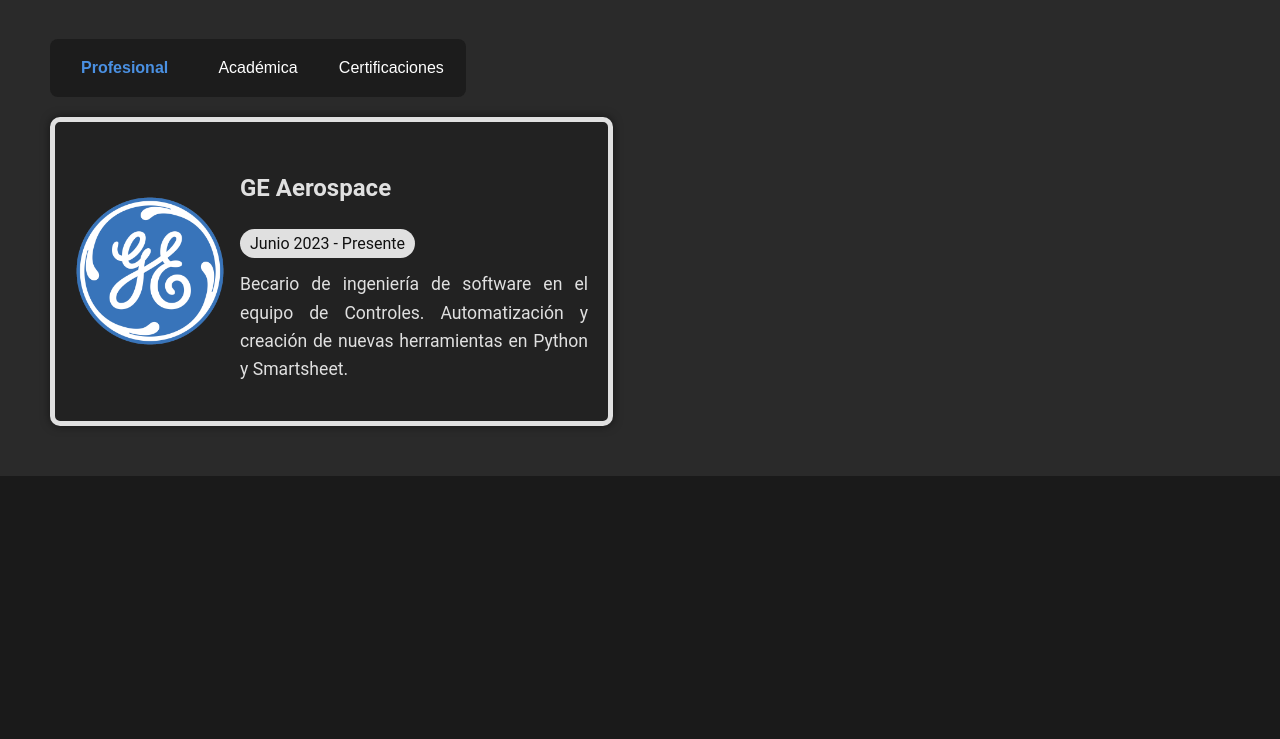
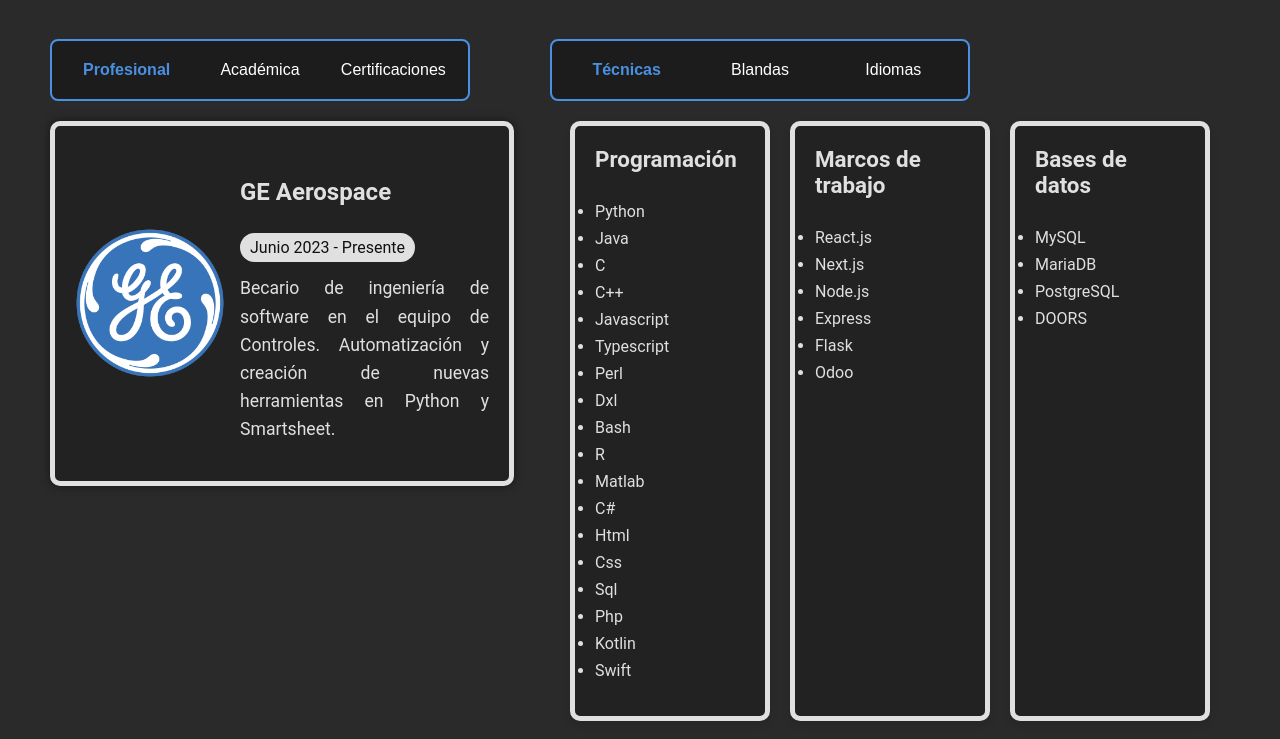
Before and after one commit to Riosmena/riosmena-website, a Next.js app: page /about in a window 1280 px wide. Shown: the part 1260-1999 px from the top of the page. Before the commit the page ends 1736 px from the top, so only its background shows below. Built offline with nearby package versions, Linux system fonts and the light colour scheme.

Commit message:
feat(Skills): Add skill section and finish About view

```diff
--- a/src/app/about/page.tsx
+++ b/src/app/about/page.tsx
@@ -9,6 +9,11 @@
   title: string;
   date: string;
   description: string;
+}
+
+interface Skill {
+  name: string;
+  characteristics: string[];
 }
 
 const certifications: Card[] = [
@@ -32,6 +37,122 @@
   },
 ];
 
+const techskills: Skill[] = [
+  {
+    name: "Programación",
+    characteristics: [
+      "Python",
+      "Java",
+      "C",
+      "C++",
+      "Javascript",
+      "Typescript",
+      "Perl",
+      "Dxl",
+      "Bash",
+      "R",
+      "Matlab",
+      "C#",
+      "Html",
+      "Css",
+      "Sql",
+      "Php",
+      "Kotlin",
+      "Swift",
+    ],
+  },
+  {
+    name: "Marcos de trabajo",
+    characteristics: [
+      "React.js",
+      "Next.js",
+      "Node.js",
+      "Express",
+      "Flask",
+      "Odoo",
+    ],
+  },
+  {
+    name: "Bases de datos",
+    characteristics: ["MySQL", "MariaDB", "PostgreSQL", "DOORS"],
+  },
+  {
+    name: "Herramientas",
+    characteristics: [
+      "Git",
+      "GitHub",
+      "AWS",
+      "Docker",
+      "Smartsheet",
+      "Microsoft Office",
+      "Unity",
+      "Figma",
+      "Visual Studio Code",
+      "Android Studio",
+      "Xcode",
+    ],
+  },
+  {
+    name: "Metodologías",
+    characteristics: ["SCRUM", "CMMI", "Ágil", "Lean"],
+  },
+];
+
+const softskills: Skill[] = [
+  {
+    name: "Comunicación",
+    characteristics: [
+      "Escucha activa",
+      "Empatía",
+      "Claridad",
+      "Negociación",
+      "Presentación",
+    ],
+  },
+  {
+    name: "Trabajo en equipo",
+    characteristics: [
+      "Liderazgo",
+      "Colaboración",
+      "Resolución de conflictos",
+      "Comunicación efectiva",
+    ],
+  },
+  {
+    name: "Resolución de problemas",
+    characteristics: [
+      "Adaptabilidad",
+      "Flexibilidad",
+      "Organización",
+      "Resiliencia",
+    ],
+  },
+  {
+    name: "Creatividad",
+    characteristics: ["Pensamiento crítico", "Innovación", "Originalidad"],
+  },
+  {
+    name: "Gestión del tiempo",
+    characteristics: [
+      "Organización",
+      "Priorización",
+      "Eficiencia",
+      "Puntualidad",
+    ],
+  },
+];
+
+const languages: Skill[] = [
+  {
+    name: "Avanzado",
+    characteristics: ["Español", "Inglés"],
+  },
+  {
+    name: "Básico",
+    characteristics: ["Italiano"],
+  },
+];
+
 const About: React.FC = () => {
   const [tab, setTab] = useState<
     "professional" | "academic" | "certifications"
@@ -41,6 +162,14 @@
     tab: "professional" | "academic" | "certifications"
   ) => {
     setTab(tab);
+  };
+
+  const [tab2, setTab2] = useState<"technical" | "soft" | "languages">(
+    "technical"
+  );
+
+  const handleSkillTabChange = (tab2: "technical" | "soft" | "languages") => {
+    setTab2(tab2);
   };
 
   return (
@@ -183,6 +312,73 @@
 
         <section id="skills">
           <h3>Habilidades</h3>
+          <div className="tabs">
+            <button
+              onClick={() => handleSkillTabChange("technical")}
+              className={tab2 === "technical" ? "active" : ""}
+            >
+              Técnicas
+            </button>
+            <button
+              onClick={() => handleSkillTabChange("soft")}
+              className={tab2 === "soft" ? "active" : ""}
+            >
+              Blandas
+            </button>
+            <button
+              onClick={() => handleSkillTabChange("languages")}
+              className={tab2 === "languages" ? "active" : ""}
+            >
+              Idiomas
+            </button>
+          </div>
+
+          <div className="skills-cards">
+            {tab2 === "technical" && (
+              <div className="skills-list">
+                {techskills.map((skill, index) => (
+                  <div key={index} className="skill">
+                    <h4>{skill.name}</h4>
+                    <ul>
+                      {skill.characteristics.map((char, index) => (
+                        <li key={index}>{char}</li>
+                      ))}
+                    </ul>
+                  </div>
+                ))}
+              </div>
+            )}
+
+            {tab2 === "soft" && (
+              <div className="skills-list">
+                {softskills.map((skill, index) => (
+                  <div key={index} className="skill">
+                    <h4>{skill.name}</h4>
+                    <ul>
+                      {skill.characteristics.map((char, index) => (
+                        <li key={index}>{char}</li>
+                      ))}
+                    </ul>
+                  </div>
+                ))}
+              </div>
+            )}
+
+            {tab2 === "languages" && (
+              <div className="skills-list">
+                {languages.map((skill, index) => (
+                  <div key={index} className="skill">
+                    <h4>{skill.name}</h4>
+                    <ul>
+                      {skill.characteristics.map((char, index) => (
+                        <li key={index}>{char}</li>
+                      ))}
+                    </ul>
+                  </div>
+                ))}
+              </div>
+            )}
+          </div>
         </section>
       </div>
     </div>
--- a/src/app/about/styles.css
+++ b/src/app/about/styles.css
@@ -78,11 +78,58 @@
   font-size: 1.1em;
 }
 
+.skills-cards {
+  display: flex;
+  justify-content: center;
+  padding: 20px;
+}
+
+.skills-list {
+  display: grid;
+  grid-template-columns: repeat(3, 1fr);
+  gap: 20px;
+  max-width: 900px;
+  width: 100%;
+}
+
+
+.skill {
+  background-color: #222;
+  color: #e0e0e0;
+  padding: 20px;
+  border-radius: 10px;
+  border: 5px solid #e0e0e0;
+  width: 150px;
+  box-shadow: 0 4px 8px rgba(0, 0, 0, 0.1);
+  transition: transform 0.3s ease-in-out, border 0.3s ease-in-out, box-shadow 0.3s ease-in-out;
+}
+
+.skill h4 {
+  margin-top: 0;
+  font-size: 1.4em;
+}
+
+.skill:hover {
+  transform: scale(1.02);
+  border: 5px solid  #ff4c4c;
+  box-shadow: 0 0 15px rgba(255, 76, 76, 0.8);
+}
+
+ul {
+  padding: 0;
+}
+
+li {
+  margin: 8px 0;;
+  font-size: 1em;
+}
+
 .tabs {
   display: flex;
   background-color: #1c1c1c;
   padding: 8px;
   border-radius: 8px;
+  border: 2px solid #4a90e2;
   width: 100%;
   max-width: 400px;
   position: relative;
```
